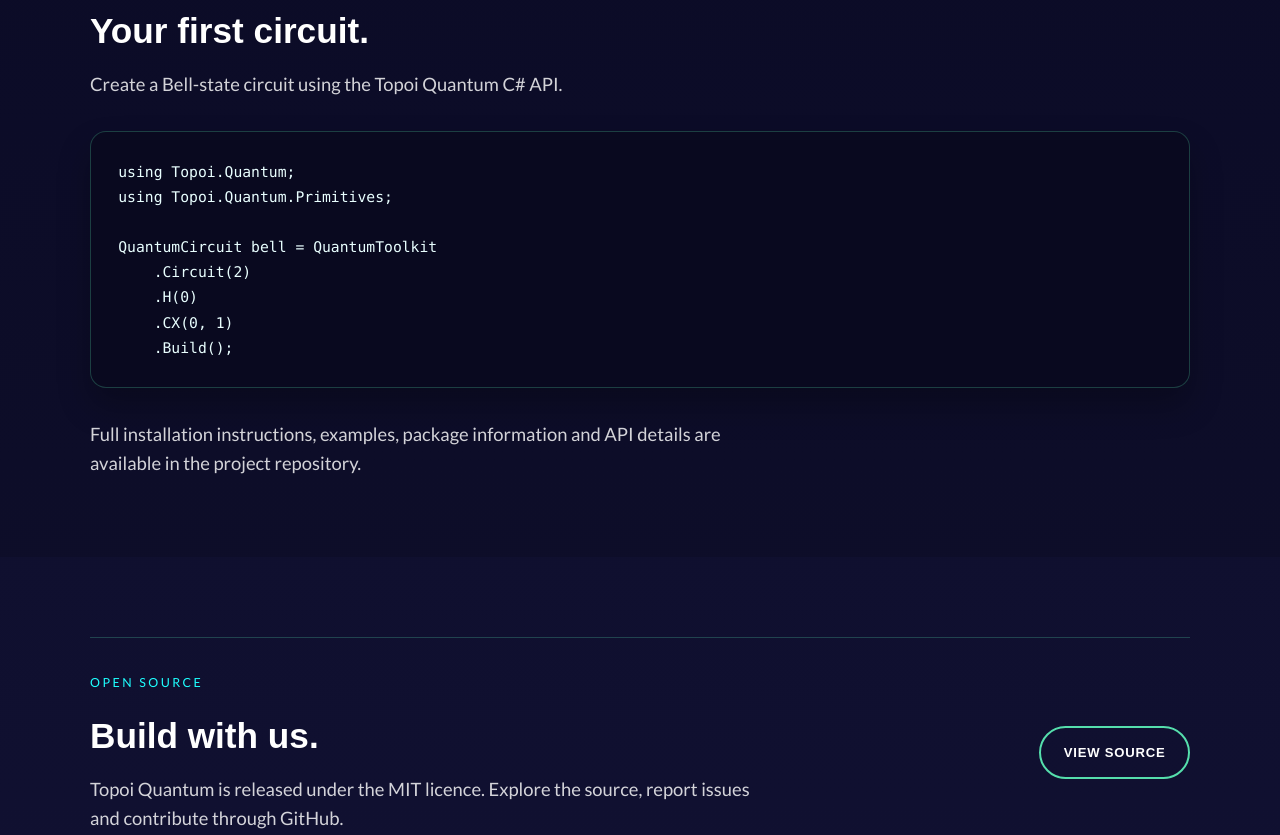
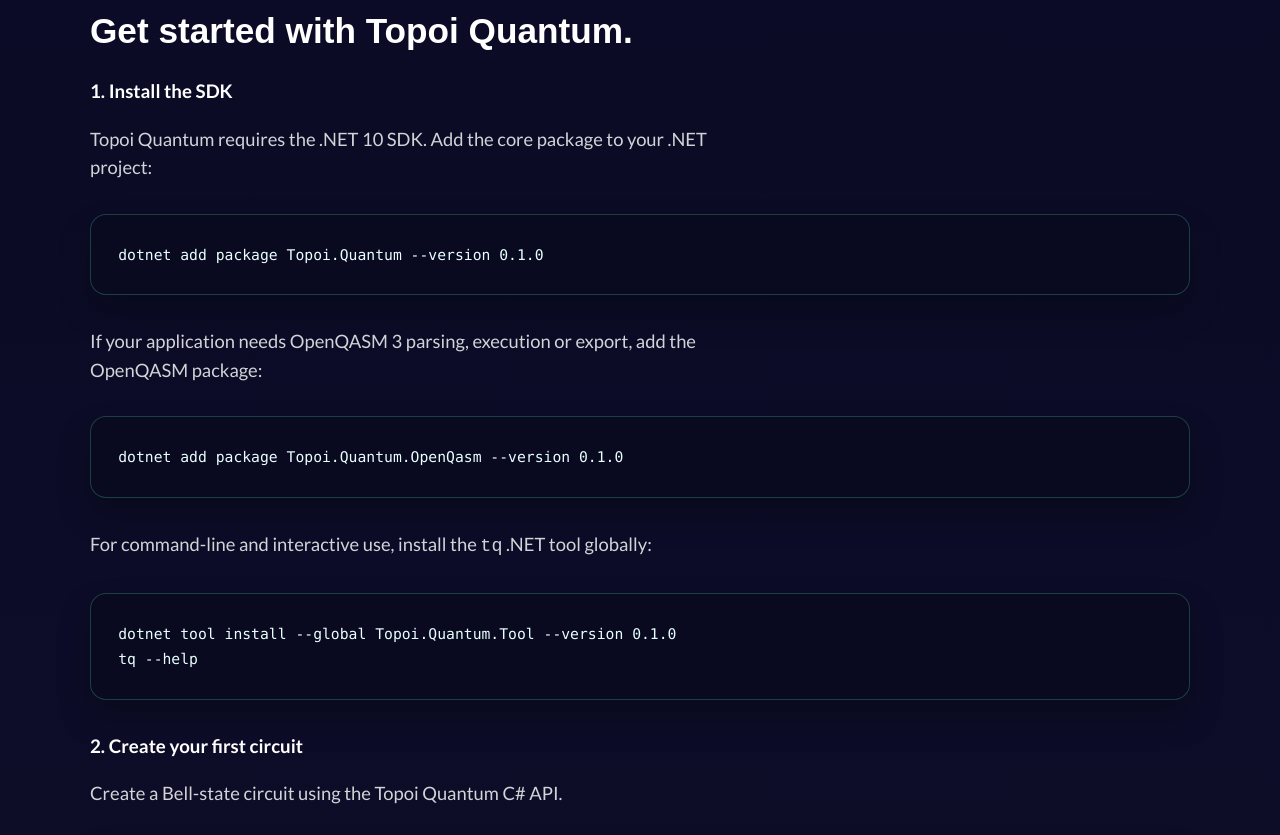
Before and after one commit to topoi-io/topoi-io.github.io, a plain HTML site: page quantum/index.html in a window 1280 px wide. Shown: the part 1257-2092 px from the top of the page. Drawn offline with Linux system fonts and the light colour scheme; a web font is replaced by a local one.

Commit message:
Add package installation to Quantum quick start

```diff
--- a/quantum/index.html
+++ b/quantum/index.html
@@ -269,8 +269,53 @@
             </p>
 
             <h2>
-                Your first circuit.
+                Get started with Topoi Quantum.
             </h2>
+
+            <h3>
+                1. Install the SDK
+            </h3>
+
+            <p class="body2">
+                Topoi Quantum requires the .NET 10 SDK.
+                Add the core package to your .NET project:
+            </p>
+
+
+            <div class="code-panel">
+
+<pre><code>dotnet add package Topoi.Quantum --version 0.1.0</code></pre>
+
+            </div>
+
+            <p class="body2">
+                If your application needs OpenQASM 3 parsing,
+                execution or export, add the OpenQASM package:
+            </p>
+
+
+            <div class="code-panel">
+
+<pre><code>dotnet add package Topoi.Quantum.OpenQasm --version 0.1.0</code></pre>
+
+            </div>
+
+            <p class="body2">
+                For command-line and interactive use, install
+                the <code>tq</code> .NET tool globally:
+            </p>
+
+
+            <div class="code-panel">
+
+<pre><code>dotnet tool install --global Topoi.Quantum.Tool --version 0.1.0
+tq --help</code></pre>
+
+            </div>
+
+            <h3>
+                2. Create your first circuit
+            </h3>
 
             <p class="body2">
                 Create a Bell-state circuit using the
@@ -293,9 +338,8 @@
 
             <p class="body2">
 
-                Full installation instructions, examples,
-                package information and API details are available
-                in the project repository.
+                More examples, package details and API information
+                are available in the project repository.
 
             </p>
 
```
